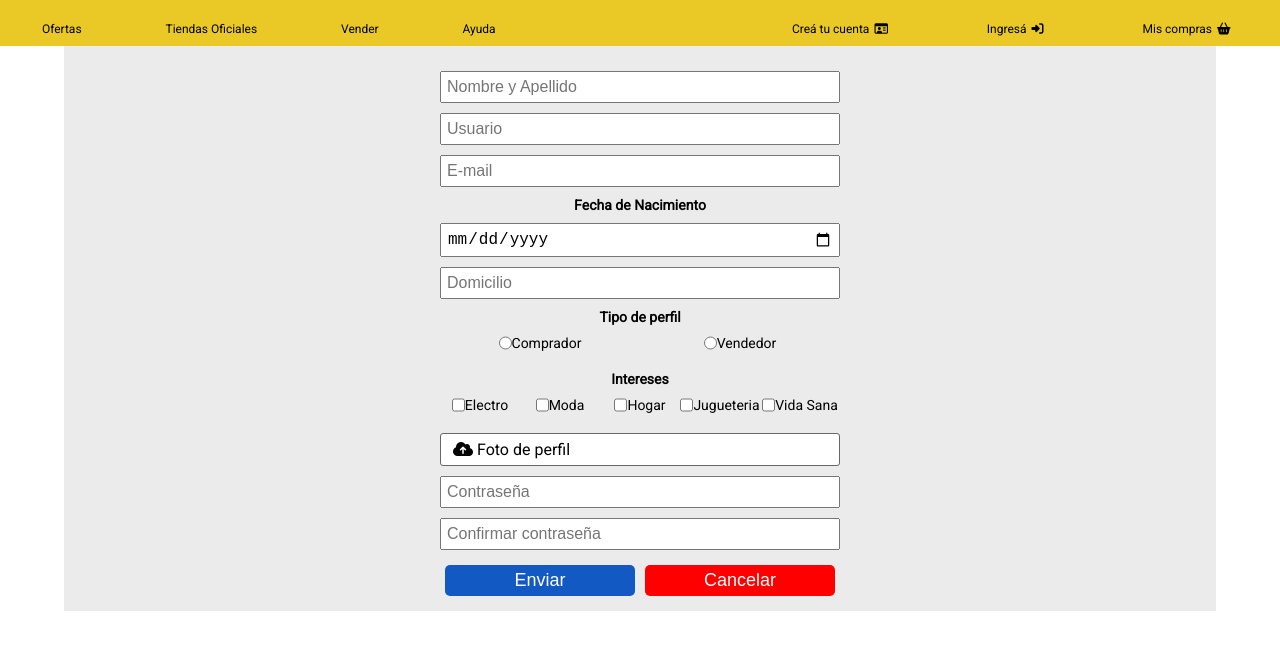
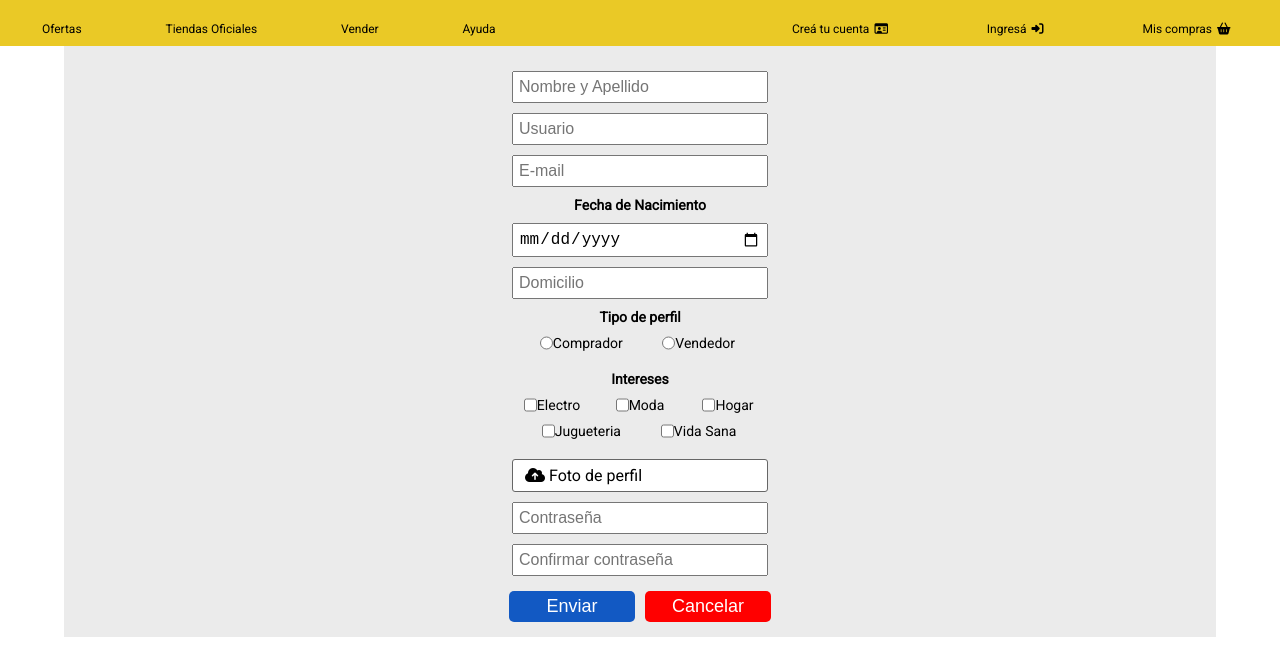
Before and after one commit to reynoso-geronimo/mercadoLiebre, a website: page views/register.html in a window 1280 px wide. Shown: the part 145-800 px from the top of the page. Drawn offline with Linux system fonts and the light colour scheme.

Commit message:
cambios para formulario en desktop

```diff
--- a/public/css/styles.css
+++ b/public/css/styles.css
@@ -205,10 +205,23 @@ main section div article img {
 .text-field {
   width: 12rem;
   padding: 5px;
+
+
+}
+.text-field:focus{
+  border: solid 3px #1259c3;
+  border-radius: 5px;
+  outline: none;
+
 }
 #nacimiento {
   width: 12rem;
   padding: 5px;
+}
+#nacimiento:focus{
+  border: solid 3px #1259c3;
+  border-radius: 5px;
+  outline: none;
 }
 .selecciones {
   display: flex;
@@ -228,6 +241,7 @@ input[type="file"] {
   border: 1px solid #666;
   border-radius: 3px;
 }
+
 .botonForm {
   width: 50%;
   margin: 5px;
@@ -386,21 +400,31 @@ main section article i {
     padding-top: 25px;
   }
   .text-field{
-    width: 25rem;
+    width: 16rem;
     font-size: 16px;
   }
   #nacimiento{
-    width: 25rem;
+    width: 16rem;
     font-size: 16px;
   }
   .foto-perfil{
-    width: 25rem;
+    width: 16rem;
     font-size: 16px;
   }
   .formularios div{
 
+    width: 17rem;
+    font-size: 14px;
+    justify-content: space-evenly;
+  }
+  .selecciones{
     flex-direction: row;
-    font-size: 14px;
+    flex-wrap: wrap;
+
+  }
+  .selecciones div{
+    width: 80px;
+    justify-content: center;
   }
   .botonForm{
     font-size: 18px;
```
